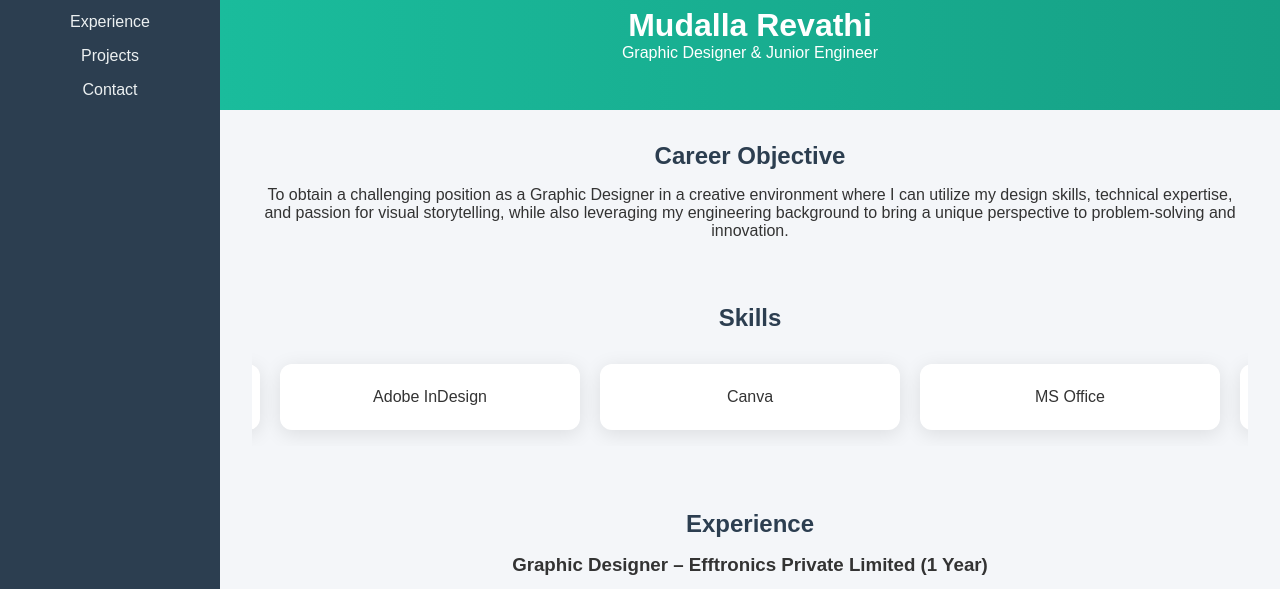
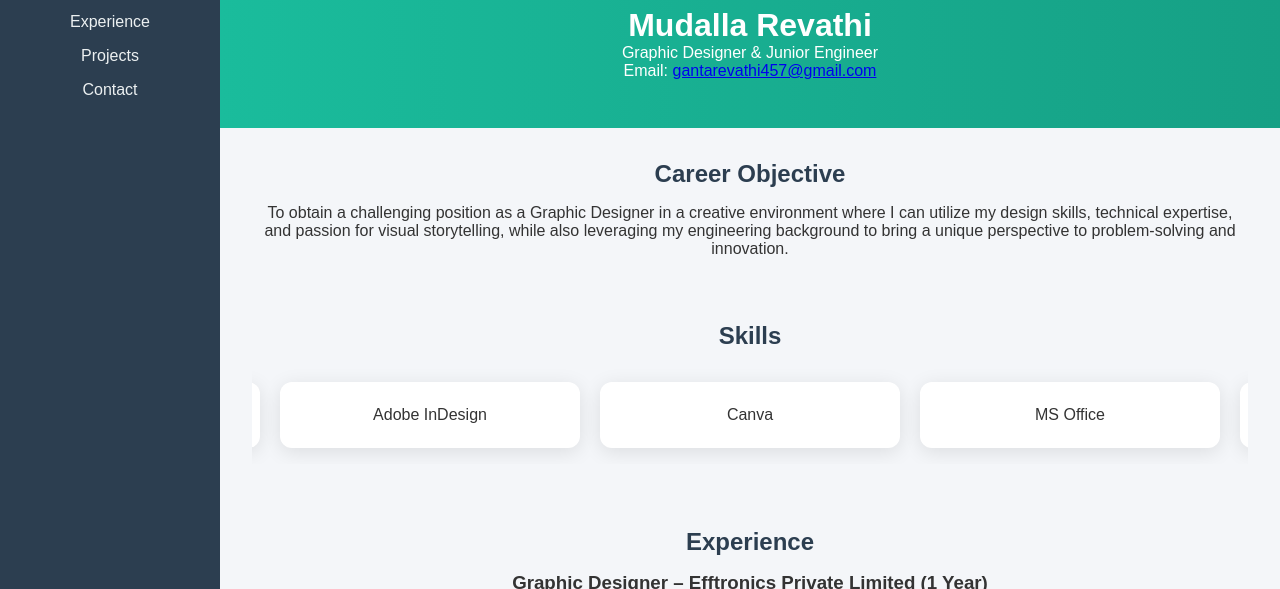
Before and after one commit to RevathiGanta/My-First-Project, a plain HTML site: page index.html in a window 1280 px wide. Shown: the part 181-770 px from the top of the page. Drawn offline with Linux system fonts and the light colour scheme.

Commit message:
Update index.html

```diff
--- a/index.html
+++ b/index.html
@@ -138,6 +138,7 @@
       <img src="Revathi.jpg" alt="Profile Photo">
       <h1>Mudalla Revathi</h1>
       <p>Graphic Designer & Junior Engineer</p>
+      <p>Email: <a href="mailto:janesmith@example.com">gantarevathi457@gmail.com</a></p>
     </header>
 
     <section class="section" id="career">
```
